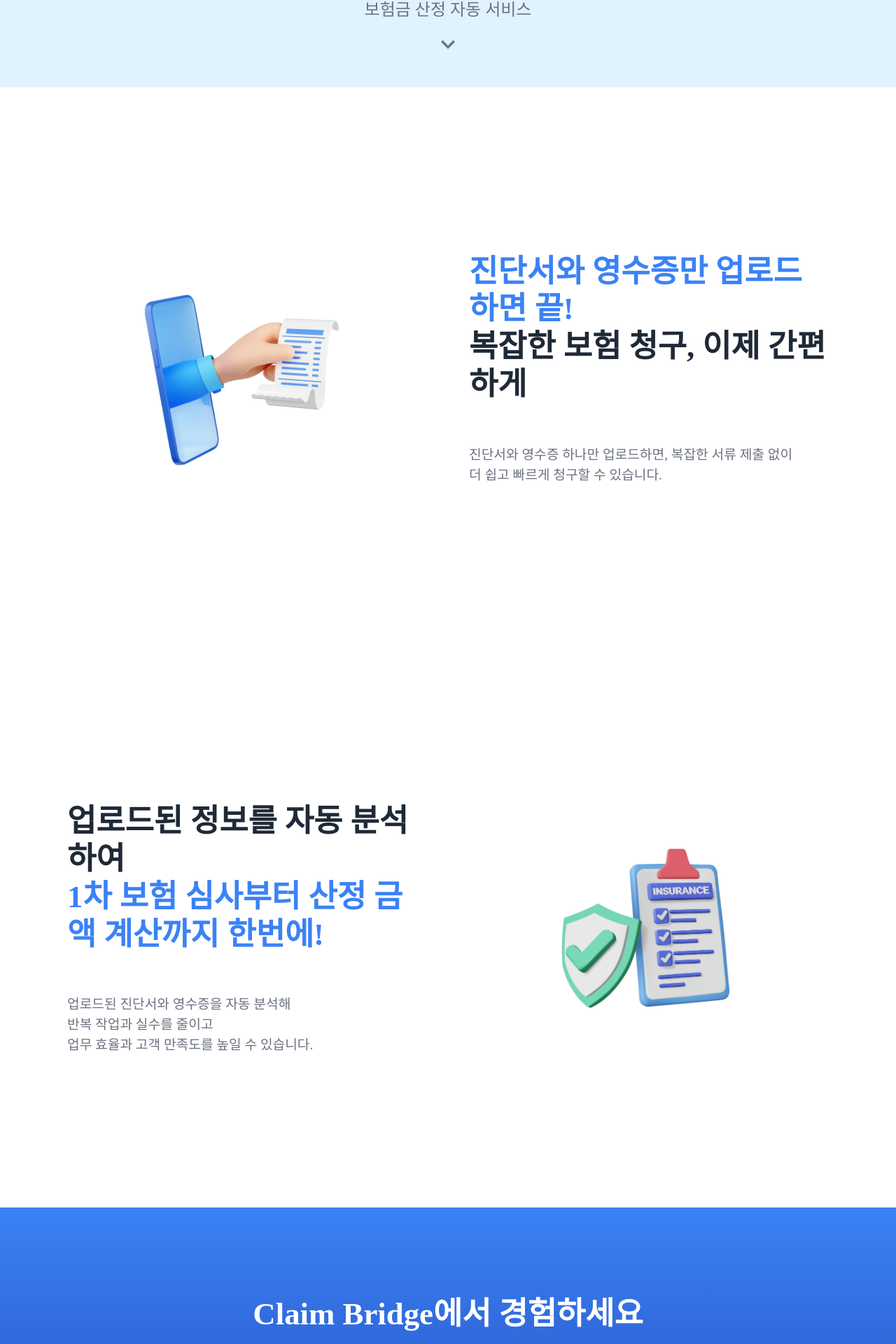
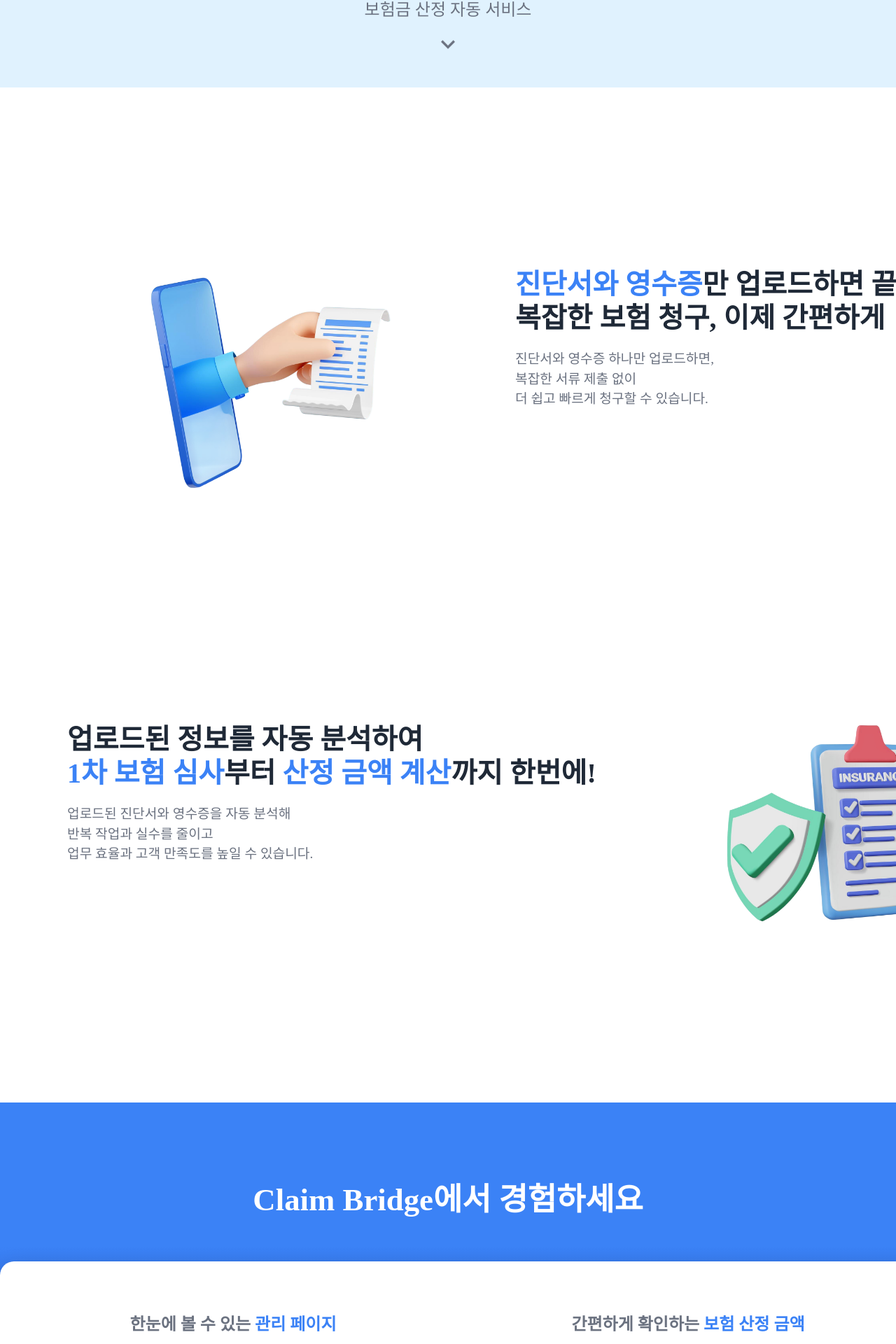
Before and after one commit to 2025-Summer-Bootcamp-Team-H/frontend, a React (Vite) app: page /Onboarding in a window 1280 px wide. Shown: the part 675-2595 px from the top of the page at 70% size. Built offline with nearby package versions, Linux system fonts and the light colour scheme; no server answers.

Commit message:
Design: Onboarding 페이지 디자인 수정정

```diff
--- a/src/pages/Onboarding.jsx
+++ b/src/pages/Onboarding.jsx
@@ -11,6 +11,8 @@ import OldMan from '../assets/Onboarding/OldMan.png'
 import YoungMan2 from '../assets/Onboarding/YoungMan2.png'
 import Customer from '../assets/Onboarding/Customer.png'
 import User from '../assets/Onboarding/User.png'
+import { useEffect, useState } from 'react'
+
 
 const PageWrapper = styled.div`
   width: 100vw;
@@ -60,8 +62,8 @@ const Logo = styled.div`
 `
 
 const LogoImg = styled.img`
-  height: 40px;
-  margin-right: 12px;
+  height: 30px;
+  margin-right: 8px;
   display: block;
 `
 
@@ -241,9 +243,18 @@ const FeatureBlock = styled.div`
   height: 100svh;
   max-width: 1200px;
   width: 85%;
-  gap: 60px;
+  gap: 40px;
   padding: 0 80px;
   margin: 0 auto;
+  margin-bottom: 0;
+  opacity: 0;
+  transform: translateY(50px);
+  transition: all 0.8s ease-out;
+
+  &.visible {
+    opacity: 1;
+    transform: translateY(0);
+  }
 
   &:nth-child(odd) {
     flex-direction: row;
@@ -253,6 +264,7 @@ const FeatureBlock = styled.div`
     flex-direction: row-reverse;
     padding: 0 80px;
     justify-content: flex-end;
+    margin-top: -150px;  // 두 번째 블록만 위로 올림
   }
 
   @media (max-width: 768px) {
@@ -268,7 +280,7 @@ const FeatureImageWrapper = styled.div`
   display: flex;
   justify-content: center;
   align-items: center;
-  min-width: 300px;
+  min-width: 600px;
 `
 
 const ImageContainer = styled.div`
@@ -288,8 +300,8 @@ const ImageContainer = styled.div`
     top: 50%;
     left: 50%;
     transform: translate(-50%, -50%);
-    width: 90%;
-    height: 90%;
+    width: 95%;
+    height: 95%;
     background-image: url(${(props) => props.src});
     background-size: contain;
     background-repeat: no-repeat;
@@ -306,11 +318,13 @@ const FeatureTextContent = styled.div`
 `
 
 const FeatureHeadline = styled.h2`
-  font-size: 2.8rem;
+  font-size: 2.5rem;
   font-weight: 600;
   color: #1f2937;
   line-height: 1.2;
   margin-bottom: 1.5rem;
+  white-space: nowrap;
+  margin-top: -50px;  // 위쪽 여백을 줄여서 위로 올림
 `
 
 const FeatureDescription = styled.p`
@@ -318,6 +332,7 @@ const FeatureDescription = styled.p`
   color: #6b7280;
   line-height: 1.5;
   margin-bottom: 2rem;
+  margin-top: -20px;  // 위쪽 여백을 줄여서 위로 올림
 `
 
 // --- Section 3: Dashboard Preview (Dark Blue Background) ---
@@ -326,7 +341,13 @@ const DashboardSection = styled.section`
   height: 1024px;
   width: 100vw;
   margin: 0;
-  background: linear-gradient(180deg, #3b82f6 0%, #1e40af 50%, #1e3a8a 100%);
+  background: linear-gradient(180deg,
+    #3b82f6 0%,
+    #3b82f6 20%,
+    #1e40af 50%,
+    #1e1e1e 80%,
+    #000000 100%
+  );
   color: white;
   text-align: center;
   display: flex;
@@ -336,19 +357,65 @@ const DashboardSection = styled.section`
   gap: 40px;
   padding: 0;
   box-sizing: border-box;
+  position: relative;
+  z-index: 1;
+`
+
+const DashboardContainer = styled.div`
+  background-color: white;
+  border-radius: 20px;
+  padding: 50px;
+  max-width: 1400px;
+  width: 95%;
+  margin: 0 auto;
+  box-shadow: 0 10px 30px rgba(0, 0, 0, 0.2);
+`
+
+const DashboardContent = styled.div`
+  display: flex;
+  gap: 50px;
+  align-items: flex-start;
+  justify-content: center;
+`
+
+const DashboardImageContainer = styled.div`
+  width: 600px;
+  height: 550px;
   overflow: hidden;
+  border-radius: 12px;
+  position: relative;
+  background-color: #f8fafc;
+
+  img {
+    width: 100%;
+    height: 100%;
+    object-fit: contain;
+  }
 `
 
 const DashboardTitle = styled.h2`
   font-size: 2.8rem;
   font-weight: bold;
   margin-bottom: 20px;
+  opacity: 0;
+  transform: translateY(30px);
+  transition: all 0.8s ease-out;
+
+  &.visible {
+    opacity: 1;
+    transform: translateY(0);
+  }
 `
 
 // --- Section 4: Service Benefits/Testimonials (Dark Blue Background) ---
 const BenefitsSection = styled.section`
   padding: 80px 0;
-  background: linear-gradient(180deg, #1e3a8a 0%, #1e40af 50%, #3b82f6 100%);
+  background: linear-gradient(180deg,
+    #000000 0%,
+    #1e1e1e 10%,
+    #1e40af 30%,
+    #3b82f6 100%
+  );
   color: white;
   text-align: center;
   display: flex;
@@ -475,7 +542,6 @@ const SelectionCardsContainer = styled.div`
 
 const SelectionCard = styled.div`
   background: linear-gradient(180deg, #1e3a8a 0%, #1e40af 50%, #3b82f6 100%);
-
   border-radius: 20px;
   padding: 45px 35px;
   display: flex;
@@ -486,12 +552,14 @@ const SelectionCard = styled.div`
   flex: 1;
   min-width: 280px;
   cursor: pointer;
-  transition:
-    transform 0.3s ease,
-    box-shadow 0.3s ease;
-  box-shadow:
-    0 8px 25px rgba(30, 58, 138, 0.3),
-    0 4px 10px rgba(0, 0, 0, 0.1);
+  opacity: 0;
+  transform: translateY(50px);
+  transition: all 0.8s ease-out;
+
+  &.visible {
+    opacity: 1;
+    transform: translateY(0);
+  }
 
   img {
     width: 100px;
@@ -501,9 +569,7 @@ const SelectionCard = styled.div`
 
   &:hover {
     transform: translateY(-8px);
-    box-shadow:
-      0 15px 35px rgba(30, 58, 138, 0.4),
-      0 8px 15px rgba(0, 0, 0, 0.15);
+    box-shadow: 0 15px 35px rgba(30, 58, 138, 0.4), 0 8px 15px rgba(0, 0, 0, 0.15);
   }
 
   @media (max-width: 768px) {
@@ -526,6 +592,64 @@ const SelectionCardDescription = styled.p`
 
 function Onboarding() {
   const navigate = useNavigate()
+  const [isVisible1, setIsVisible1] = useState(false)
+  const [isVisible2, setIsVisible2] = useState(false)
+  const [isDashboardVisible, setIsDashboardVisible] = useState(false)
+  const [isSelectionVisible1, setIsSelectionVisible1] = useState(false)
+  const [isSelectionVisible2, setIsSelectionVisible2] = useState(false)
+
+  useEffect(() => {
+    const handleScroll = () => {
+      // Feature Blocks 애니메이션 체크
+      const featureBlocks = document.querySelectorAll('.feature-block')
+      featureBlocks.forEach((block, index) => {
+        const blockTop = block.getBoundingClientRect().top
+        const blockBottom = block.getBoundingClientRect().bottom
+        const windowHeight = window.innerHeight
+
+        if (blockTop < windowHeight * 0.75 && blockBottom > 0) {
+          if (index === 0) setIsVisible1(true)
+          if (index === 1) setIsVisible2(true)
+        } else {
+          if (index === 0) setIsVisible1(false)
+          if (index === 1) setIsVisible2(false)
+        }
+      })
+
+      // Dashboard Section 애니메이션 체크
+      const dashboardSection = document.querySelector('.dashboard-section')
+      if (dashboardSection) {
+        const sectionTop = dashboardSection.getBoundingClientRect().top
+        const sectionBottom = dashboardSection.getBoundingClientRect().bottom
+
+        if (sectionTop < window.innerHeight * 0.75 && sectionBottom > 0) {
+          setIsDashboardVisible(true)
+        } else {
+          setIsDashboardVisible(false)
+        }
+      }
+
+      // Selection Cards 애니메이션 체크
+      const selectionCards = document.querySelectorAll('.selection-card')
+      selectionCards.forEach((card, index) => {
+        const cardTop = card.getBoundingClientRect().top
+        const cardBottom = card.getBoundingClientRect().bottom
+
+        if (cardTop < window.innerHeight * 0.75 && cardBottom > 0) {
+          if (index === 0) setIsSelectionVisible1(true)
+          if (index === 1) setTimeout(() => setIsSelectionVisible2(true), 400)
+        } else {
+          if (index === 0) setIsSelectionVisible1(false)
+          if (index === 1) setIsSelectionVisible2(false)
+        }
+      })
+    }
+
+    window.addEventListener('scroll', handleScroll)
+    handleScroll()
+
+    return () => window.removeEventListener('scroll', handleScroll)
+  }, [])
 
   const handleGetStartedClick = () => {
     window.scrollTo({
@@ -621,10 +745,10 @@ function Onboarding() {
             <span
               style={{
                 fontWeight: 'bold',
-                fontSize: '2rem',
+                fontSize: '1.5rem',
                 color: '#1f2937',
                 letterSpacing: '-1px',
-                marginTop: '10px',
+                marginTop: '8px',
                 cursor: 'default',
               }}
             >
@@ -651,25 +775,25 @@ function Onboarding() {
 
       {/* Feature Highlights Section */}
       <FeatureSection>
-        <FeatureBlock>
+        <FeatureBlock className={`feature-block ${isVisible1 ? 'visible' : ''}`}>
           <FeatureImageWrapper>
             <ImageContainer src={Second} />
           </FeatureImageWrapper>
           <FeatureTextContent>
             <FeatureHeadline>
-              <span style={{ color: '#3b82f6' }}>
-                진단서와 영수증만 업로드하면 끝!
-              </span>
+              <span style={{ color: '#3b82f6' }}>진단서와 영수증</span>만 업로드하면 끝!
               <br />
               복잡한 보험 청구, 이제 간편하게
             </FeatureHeadline>
             <FeatureDescription>
-              진단서와 영수증 하나만 업로드하면, 복잡한 서류 제출 없이
+              진단서와 영수증 하나만 업로드하면,
+              <br />복잡한 서류 제출 없이
               <br />더 쉽고 빠르게 청구할 수 있습니다.
             </FeatureDescription>
           </FeatureTextContent>
         </FeatureBlock>
-        <FeatureBlock>
+
+        <FeatureBlock className={`feature-block ${isVisible2 ? 'visible' : ''}`}>
           <FeatureImageWrapper>
             <ImageContainer src={Third} />
           </FeatureImageWrapper>
@@ -677,9 +801,7 @@ function Onboarding() {
             <FeatureHeadline>
               업로드된 정보를 자동 분석하여
               <br />
-              <span style={{ color: '#3b82f6' }}>
-                1차 보험 심사부터 산정 금액 계산까지 한번에!
-              </span>
+              <span style={{ color: '#3b82f6' }}>1차 보험 심사</span>부터 <span style={{ color: '#3b82f6' }}>산정 금액 계산</span>까지 한번에!
             </FeatureHeadline>
             <FeatureDescription>
               업로드된 진단서와 영수증을 자동 분석해
@@ -693,85 +815,57 @@ function Onboarding() {
       </FeatureSection>
 
       {/* Dashboard Preview Section */}
-      <DashboardSection>
-        <DashboardTitle>Claim Bridge에서 경험하세요</DashboardTitle>
-        <div
-          style={{
-            backgroundColor: 'white',
-            borderRadius: '20px',
-            padding: '40px',
-            maxWidth: '1200px',
-            width: '90%',
-            margin: '0 auto',
-            boxShadow: '0 10px 30px rgba(0, 0, 0, 0.2)',
-          }}
-        >
-          <div
-            style={{
-              display: 'flex',
-              gap: '40px',
-              alignItems: 'flex-start',
-            }}
-          >
-            <div style={{ flex: 1 }}>
+      <DashboardSection className="dashboard-section">
+        <DashboardTitle className={isDashboardVisible ? 'visible' : ''}>
+          Claim Bridge에서 경험하세요
+        </DashboardTitle>
+        <DashboardContainer>
+          <DashboardContent>
+            <div style={{ flex: 1, maxWidth: '600px' }}>
               <h3
                 style={{
                   fontSize: '1.5rem',
                   fontWeight: 'bold',
-                  marginBottom: '20px',
+                  marginBottom: '25px',
                   lineHeight: '1.4',
                 }}
               >
                 <span style={{ color: '#6b7280' }}>한눈에 볼 수 있는</span>{' '}
                 <span style={{ color: '#3b82f6' }}>관리 페이지</span>
               </h3>
-              <img
-                src={Management}
-                alt="Management page"
-                style={{
-                  width: '100%',
-                  height: 'auto',
-                  borderRadius: '8px',
-                }}
-              />
+              <DashboardImageContainer>
+                <img src={Management} alt="Management page" />
+              </DashboardImageContainer>
             </div>
-            <div style={{ flex: 1 }}>
+            <div style={{ flex: 1, maxWidth: '600px' }}>
               <h3
                 style={{
                   fontSize: '1.5rem',
                   fontWeight: 'bold',
-                  marginBottom: '20px',
+                  marginBottom: '25px',
                   lineHeight: '1.4',
                 }}
               >
                 <span style={{ color: '#6b7280' }}>간편하게 확인하는</span>{' '}
                 <span style={{ color: '#3b82f6' }}>보험 산정 금액</span>
               </h3>
-              <img
-                src={Report}
-                alt="Insurance report"
-                style={{
-                  width: '100%',
-                  height: 'auto',
-                  borderRadius: '8px',
-                }}
-              />
+              <DashboardImageContainer>
+                <img src={Report} alt="Insurance report" />
+              </DashboardImageContainer>
             </div>
-          </div>
-        </div>
+          </DashboardContent>
+        </DashboardContainer>
       </DashboardSection>
 
       {/* Service Benefits/Testimonials Section */}
       <BenefitsSection>
-        <BenefitsTitle>&apos;다른&apos; 보험 상담 서비스</BenefitsTitle>
+        <BenefitsTitle>간편하고 편리한 보험 서비스</BenefitsTitle>
         <BenefitsSubtitle>
-          토스인슈어런스 보험상담 후기에 가장 많이 등장하는 단어는
-          &apos;다른&apos;이에요. 상담을 받으면서 자연스럽게 이전에 경험했던
-          보험상담과 비교하기 때문인데요. 어떤 점이 달랐을까요?
+          많은 고객들과 보험사 직원들이 편리하게 사용한 Claim Bridge,
+          <br />어떤 점이 달랐을까요?
         </BenefitsSubtitle>
         <div style={{ overflow: 'hidden', width: '100%' }}>
           <BenefitsCardsContainer>
-            {/* 첫 번째 세트 */}
             {/* 첫 번째 세트 */}
             <BenefitCard>
               <BenefitCardTitle>편리한 보험 청구</BenefitCardTitle>
@@ -1003,10 +1097,11 @@ function Onboarding() {
       <SelectionSection>
         <SelectionCardsContainer>
           <SelectionTitle>사용하실 서비스를 선택해주세요</SelectionTitle>
-          <div
-            style={{ display: 'flex', gap: '30px', justifyContent: 'center' }}
-          >
-            <SelectionCard onClick={() => navigate('/upload')}>
+          <div style={{ display: 'flex', gap: '30px', justifyContent: 'center' }}>
+            <SelectionCard
+              className={`selection-card ${isSelectionVisible1 ? 'visible' : ''}`}
+              onClick={() => navigate('/upload')}
+            >
               <img src={Customer} alt="Customer" />
               <SelectionCardTitle>일반 사용자</SelectionCardTitle>
               <SelectionCardDescription>
@@ -1015,7 +1110,10 @@ function Onboarding() {
                 보험 청구 완료
               </SelectionCardDescription>
             </SelectionCard>
-            <SelectionCard onClick={() => navigate('/login')}>
+            <SelectionCard
+              className={`selection-card ${isSelectionVisible2 ? 'visible' : ''}`}
+              onClick={() => navigate('/login')}
+            >
               <img src={User} alt="User" />
               <SelectionCardTitle>보험사 직원</SelectionCardTitle>
               <SelectionCardDescription>
--- a/src/styles/GlobalStyle.js
+++ b/src/styles/GlobalStyle.js
@@ -2,6 +2,7 @@ import { createGlobalStyle } from 'styled-components'
 
 const GlobalStyle = createGlobalStyle`
   html, body {
+    overflow-x: hidden;
     background-color: #F6FAFF;
     margin: 0;
     padding: 0;
```
